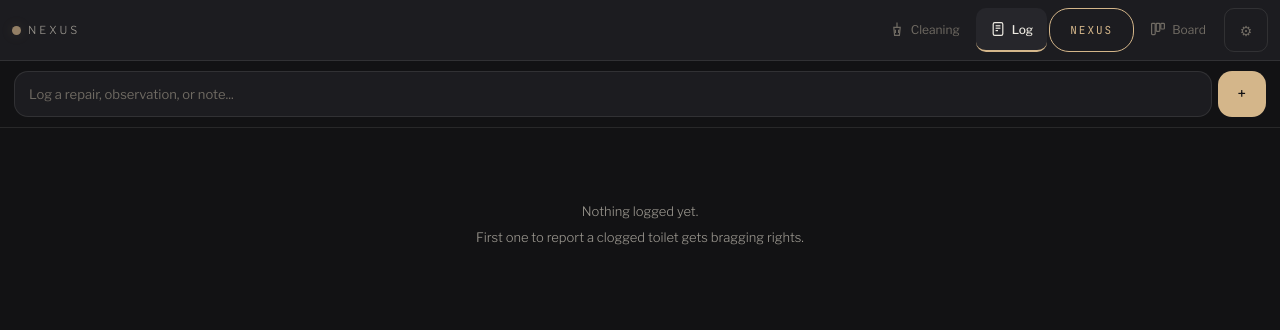
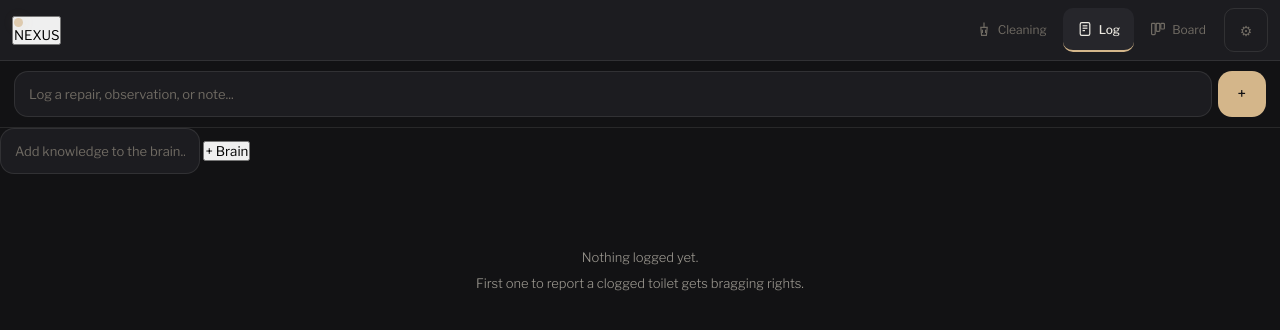
Before and after one commit to OrionContinuity/nexus, a plain HTML site: page index.html in a window 1280 px wide. Both pictures are taken after a click on the button "Log". Drawn offline with nearby package versions, Linux system fonts and the light colour scheme; no server answers.

Commit message:
Update index.html

```diff
--- a/index.html
+++ b/index.html
@@ -11,11 +11,10 @@
 </head>
 <body>
 <nav class="nav" role="navigation">
-  <div class="nav-brand"><div class="nav-dot"></div><span class="nav-label">NEXUS</span></div>
+  <button class="nav-nexus" id="navNexus" data-view="brain"><div class="nav-dot"></div><span>NEXUS</span></button>
   <div class="nav-tabs" id="navTabs">
     <button class="nav-tab" data-view="clean"><svg class="nav-svg" viewBox="0 0 20 20" fill="none" stroke="currentColor" stroke-width="1.5"><path d="M10 2v6M6 8h8l-1 10H7L6 8z"/><line x1="8" y1="11" x2="8" y2="15"/><line x1="12" y1="11" x2="12" y2="15"/></svg> Cleaning</button>
     <button class="nav-tab" data-view="log"><svg class="nav-svg" viewBox="0 0 20 20" fill="none" stroke="currentColor" stroke-width="1.5"><rect x="4" y="2" width="12" height="16" rx="2"/><line x1="7" y1="6" x2="13" y2="6"/><line x1="7" y1="9" x2="13" y2="9"/><line x1="7" y1="12" x2="10" y2="12"/></svg> Log</button>
-    <button class="nav-tab nav-tab-hero active" data-view="brain">NEXUS</button>
     <button class="nav-tab" data-view="board" title="Task Board"><svg class="nav-svg" viewBox="0 0 20 20" fill="none" stroke="currentColor" stroke-width="1.5"><rect x="2" y="3" width="4.5" height="14" rx="1"/><rect x="7.75" y="3" width="4.5" height="10" rx="1"/><rect x="13.5" y="3" width="4.5" height="7" rx="1"/></svg> Board</button>
     <button class="nav-tab" data-view="ingest" id="ingestTab" style="display:none"><svg class="nav-svg" viewBox="0 0 20 20" fill="none" stroke="currentColor" stroke-width="1.5"><polyline points="10,2 6,10 11,10 9,18"/></svg> Ingest</button>
   </div>
@@ -106,6 +105,10 @@
   <!-- LOG -->
   <div class="view" id="logView" data-view="log">
     <div class="log-input-bar"><input class="log-input" id="logInput" placeholder="Log a repair, observation, or note..."><button class="log-add" id="logAdd">+</button></div>
+    <div class="log-knowledge-bar">
+      <input class="log-input" id="knowledgeInput" placeholder="Add knowledge to the brain...">
+      <button class="log-knowledge-btn" id="knowledgeBtn">+ Brain</button>
+    </div>
     <div class="log-list" id="logList"></div>
   </div>
 
```
